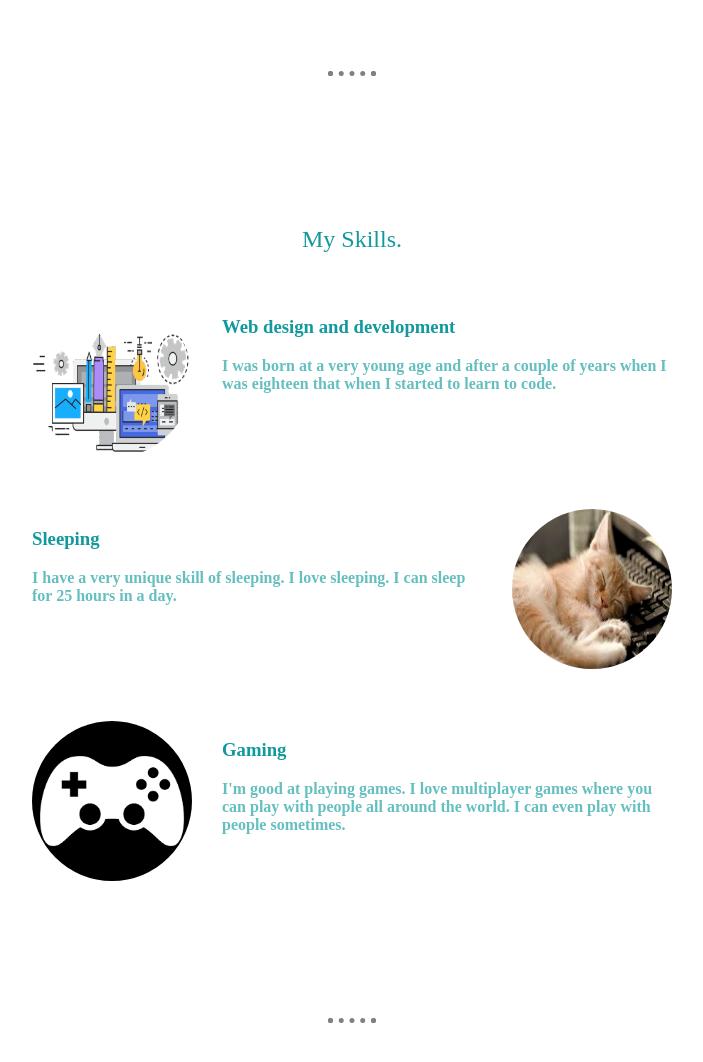
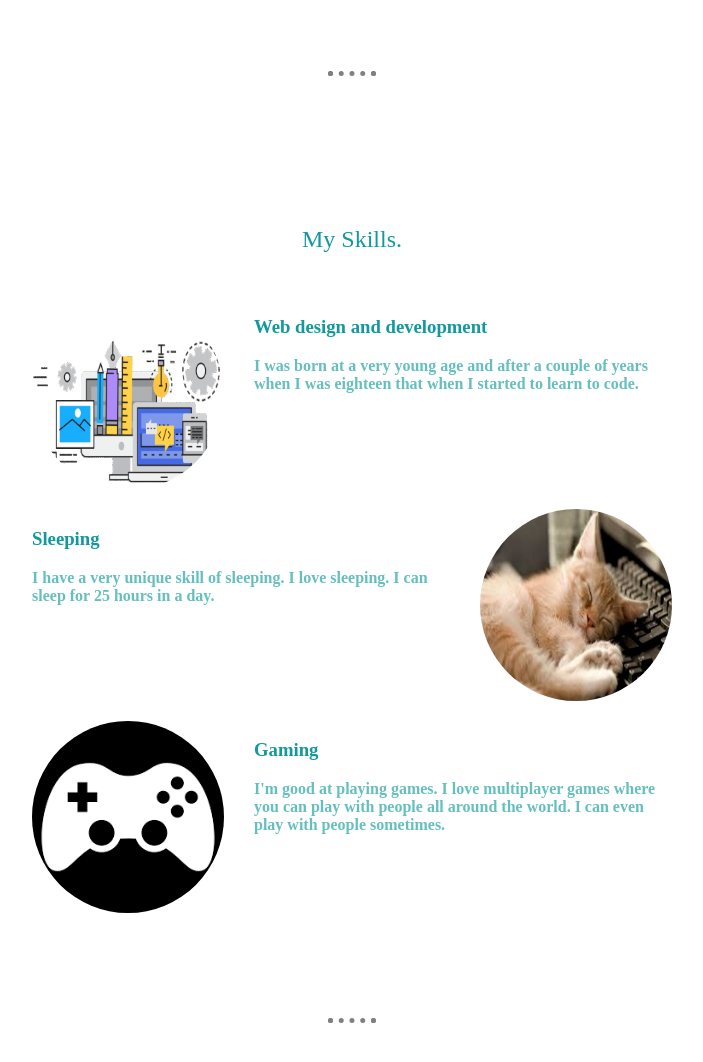
Before and after one commit to brucesmines/CV, a plain HTML site: page index.html in a window 1280 px wide. Shown: the part 1077-2139 px from the top of the page, without its empty margins (288-991 px from the left). Drawn offline with Linux system fonts and the light colour scheme; a web font is replaced by a local one.

Commit message:
Update styles.css

```diff
--- a/css/styles.css
+++ b/css/styles.css
@@ -145,7 +145,7 @@ hr
 
 .skill-1-img
 {
-  width: 25%;
+  width: 30%;
   float: left;
   margin-right: 30px;
   border-radius: 100%;
@@ -153,7 +153,7 @@ hr
 
 .skill-2-img
 {
-  width: 25%;
+  width: 30%;
   float: right;
   margin-left: 30px;
   border-radius: 100%;
@@ -161,7 +161,7 @@ hr
 
 .skill-3-img
 {
-  width: 25%;
+  width: 30%;
   float: left;
   margin-right: 30px;
   border-radius: 100%;
```
